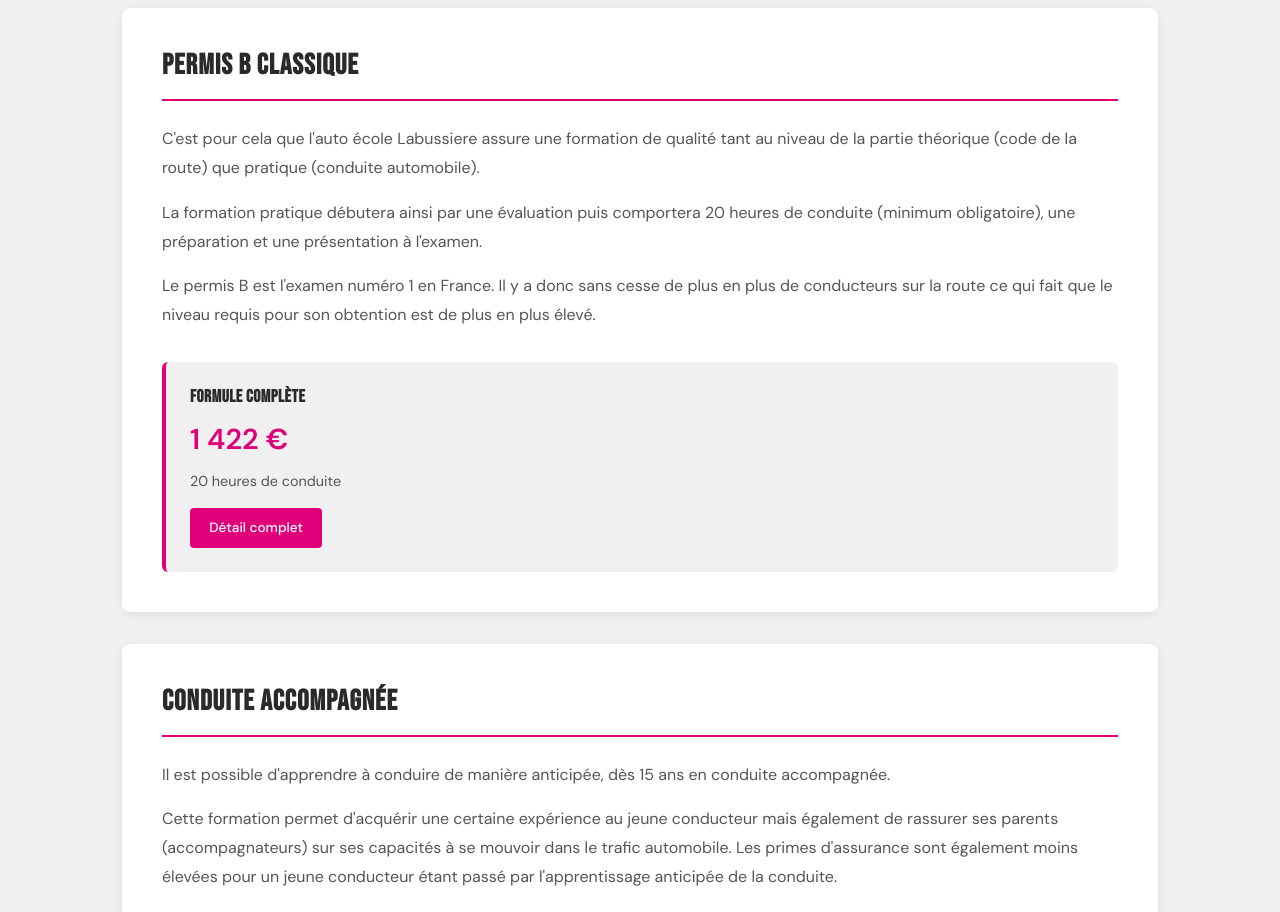
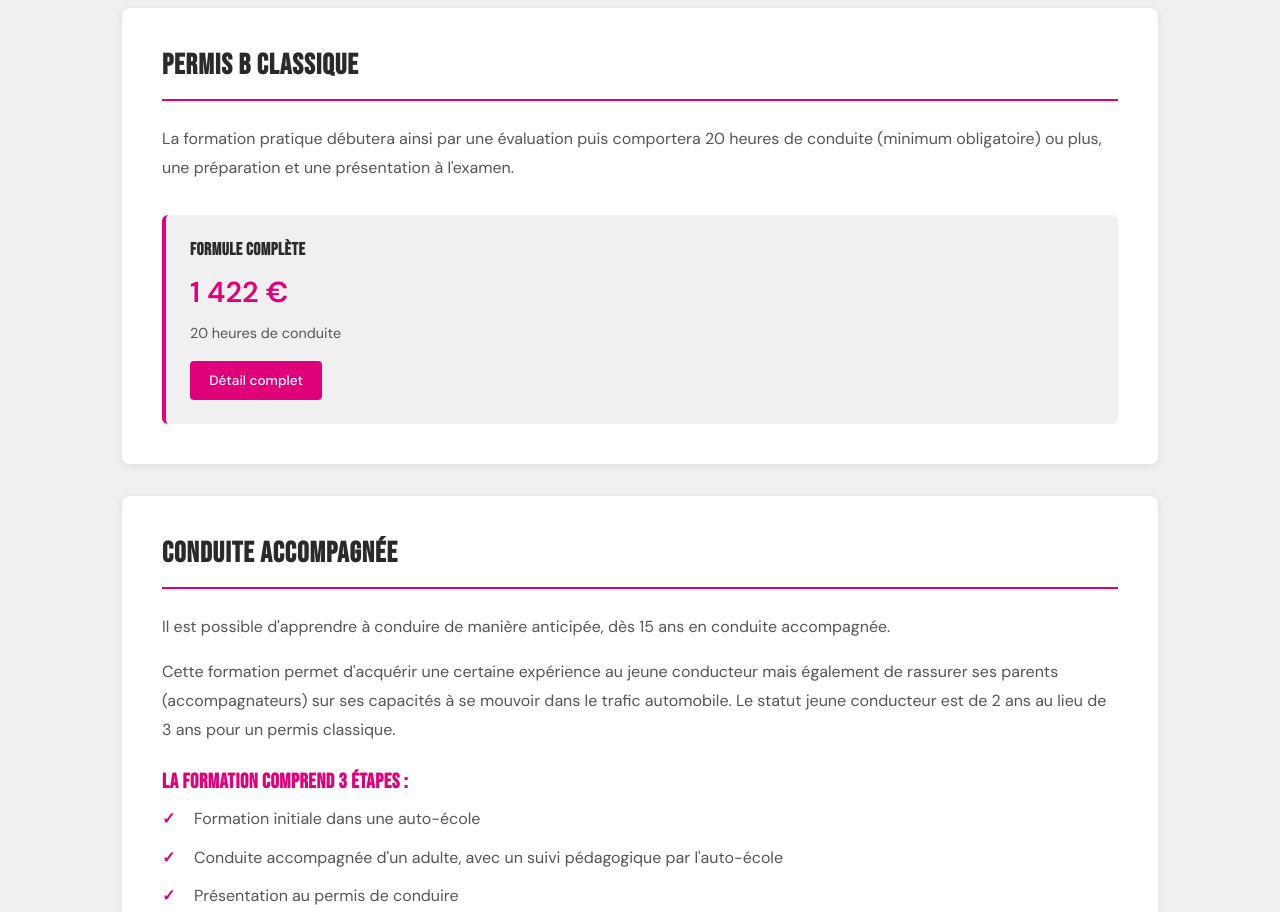
Before and after one commit to Labussiere21/TeamLabuss, a plain HTML site: page voiture.html in a window 1280 px wide. Shown: the part 420-1332 px from the top of the page. Drawn offline with Linux system fonts and the light colour scheme.

Commit message:
Voiture : simplifie Permis B classique, remplace assurance par statut jeune conducteur AAC
Co-Authored-By: Claude Sonnet 4.6 <noreply@anthropic.com>

```diff
--- a/voiture.html
+++ b/voiture.html
@@ -308,9 +308,7 @@
     <!-- VOITURE TRADITIONNELLE -->
     <div class="content-section">
       <h2>Permis B Classique</h2>
-      <p>C'est pour cela que l'auto école Labussiere assure une formation de qualité tant au niveau de la partie théorique (code de la route) que pratique (conduite automobile).</p>
-      <p>La formation pratique débutera ainsi par une évaluation puis comportera 20 heures de conduite (minimum obligatoire), une préparation et une présentation à l'examen.</p>
-      <p>Le permis B est l'examen numéro 1 en France. Il y a donc sans cesse de plus en plus de conducteurs sur la route ce qui fait que le niveau requis pour son obtention est de plus en plus élevé.</p>
+      <p>La formation pratique débutera ainsi par une évaluation puis comportera 20 heures de conduite (minimum obligatoire) ou plus, une préparation et une présentation à l'examen.</p>
 
       <div class="tarifs-grid">
         <div class="tarif-card">
@@ -326,7 +324,7 @@
     <div class="content-section">
       <h2>Conduite Accompagnée</h2>
       <p>Il est possible d'apprendre à conduire de manière anticipée, dès 15 ans en conduite accompagnée.</p>
-      <p>Cette formation permet d'acquérir une certaine expérience au jeune conducteur mais également de rassurer ses parents (accompagnateurs) sur ses capacités à se mouvoir dans le trafic automobile. Les primes d'assurance sont également moins élevées pour un jeune conducteur étant passé par l'apprentissage anticipée de la conduite.</p>
+      <p>Cette formation permet d'acquérir une certaine expérience au jeune conducteur mais également de rassurer ses parents (accompagnateurs) sur ses capacités à se mouvoir dans le trafic automobile. Le statut jeune conducteur est de 2 ans au lieu de 3 ans pour un permis classique.</p>
 
       <h3>La formation comprend 3 étapes :</h3>
       <ul>
```
